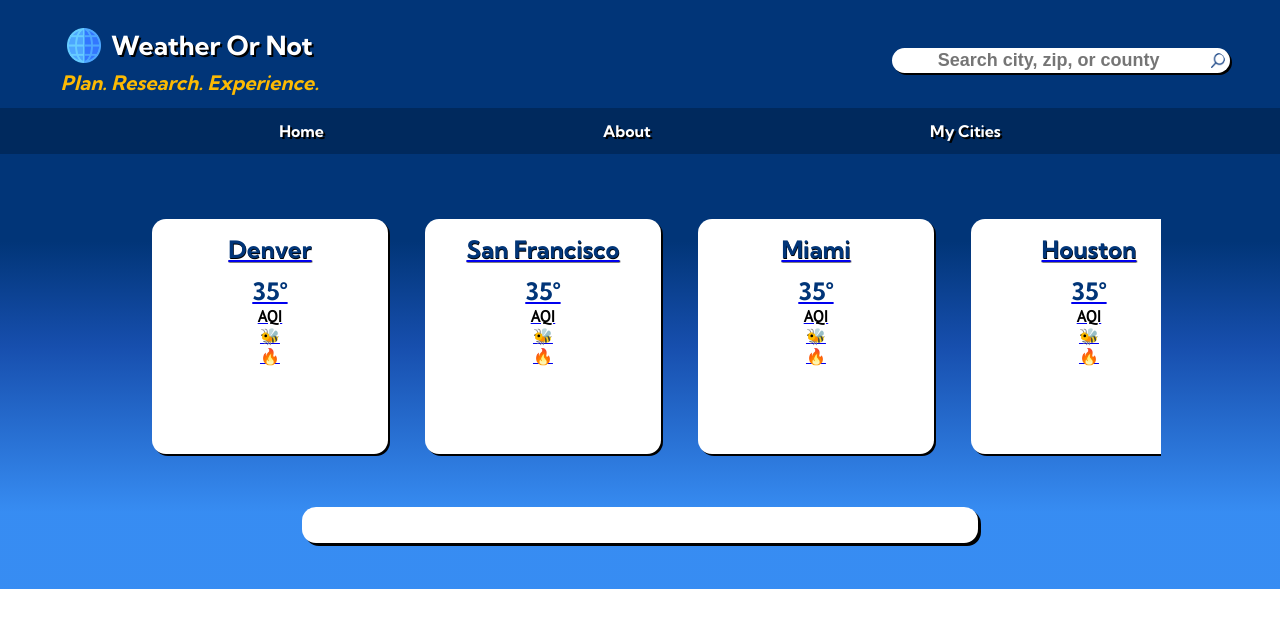
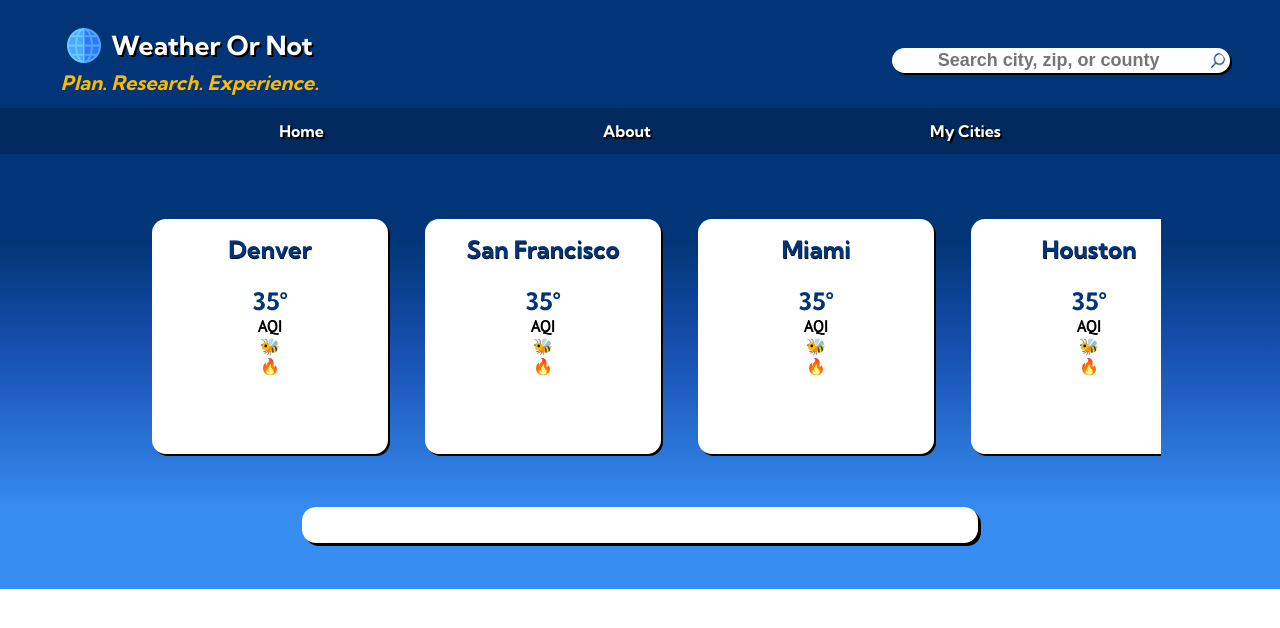
Before and after one commit to leighlars/BreatheAmAIRica, a React (Create React App) app: page / in a window 1280 px wide. Shown: the top 628 px of the page. Built offline with nearby package versions, Linux system fonts and the light colour scheme; no server answers.

Commit message:
Remove underline from Home cards

```diff
--- a/src/Home/Home.scss
+++ b/src/Home/Home.scss
@@ -16,7 +16,7 @@
 
   .card-container {
       @include columnDisplay();
-      // justify-content: flex-end;
+      justify-content: flex-start;
       background: white;
       box-shadow: 2px 2px black;
       border-radius: 14px;
@@ -29,23 +29,13 @@
         border: 2px solid $goldenrod;
       }
 
-      // display: grid;
-      // grid-template-columns: repeat(5, 20%);
-      // grid-template-rows: repeat(5, 20%);
-
-
-    .card-link {
-        text-decoration: none;
-    }
 
     .card-header {
       @include headerFont(1.5em);
       text-shadow: .5px black;
-      margin-top: 10px;
       color: $darkBlue;
+      margin: 10px;
       text-shadow: .5px .5px black;
-      // grid-row: 1;
-      // grid-column: 1/4;
     }
     .card-temp {
       @include headerFont(1.5em);
--- a/src/Home/Home.tsx
+++ b/src/Home/Home.tsx
@@ -11,7 +11,7 @@ const Home: React.FC = () => {
 
 	const renderedCities = cities.map((city) => {
 		return (
-			<Link to={`/${city.name}`} className='card-link'>
+			<Link to={`/${city.name}`} className='card-link' style={{ textDecoration: 'none' }}>
 				<article className="card-container" key={city.name}>
 					<h2 className="card-header">{city.name}</h2>
 					<h3 className="card-temp">35&deg;</h3>
```
